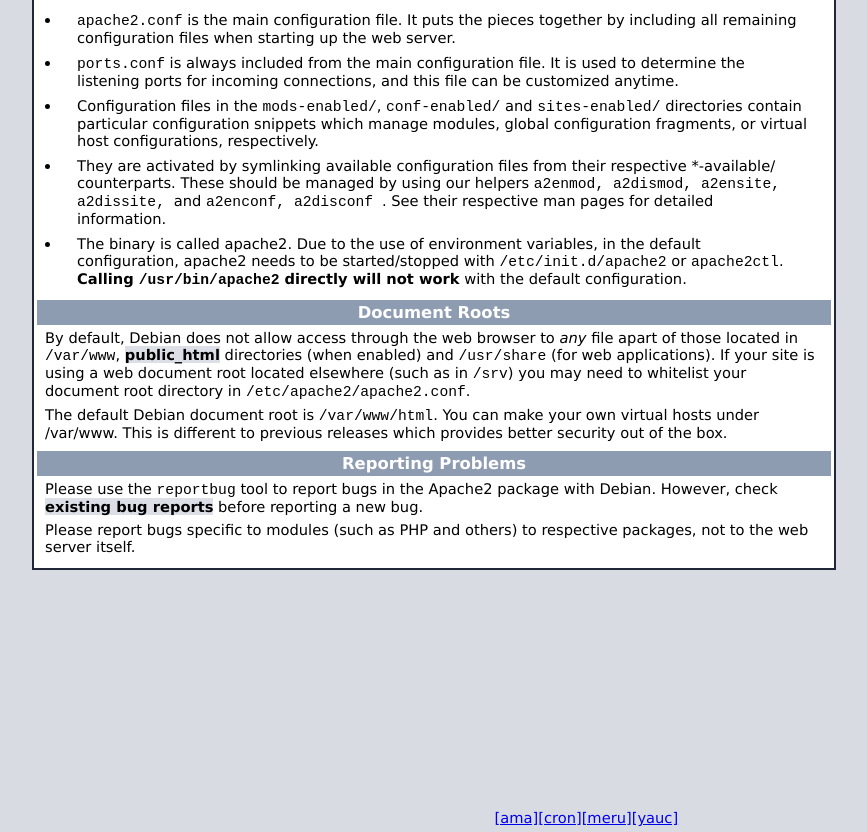
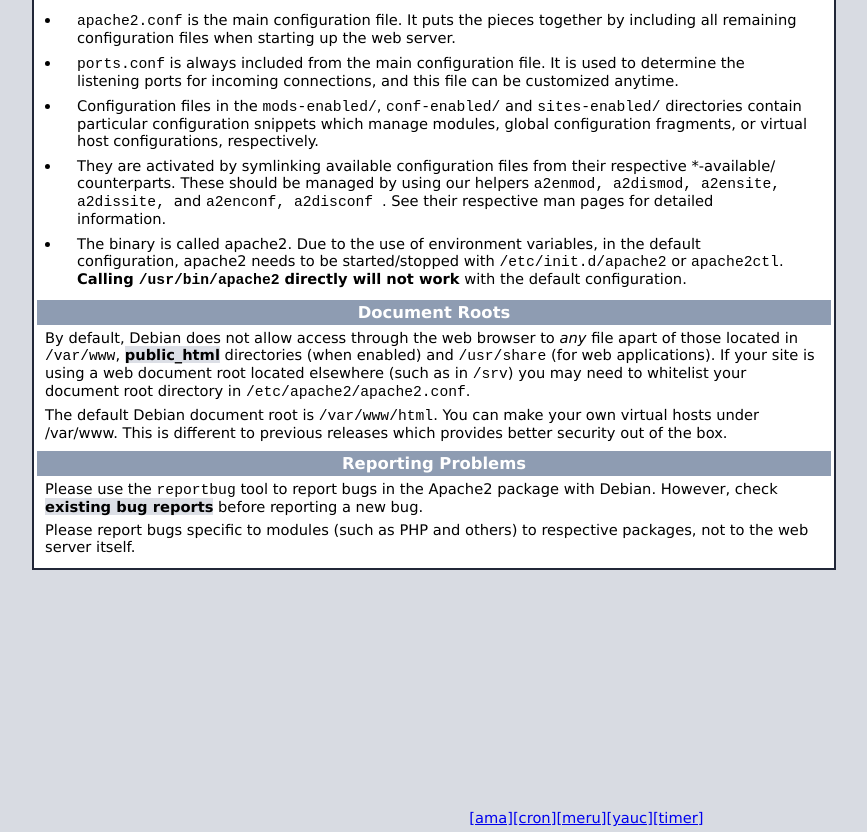
Before and after one commit to p06044/RPi2server, a plain HTML site: page index.html in a window 1280 px wide. Shown: the part 620-1452 px from the top of the page, without its empty margins (206-1073 px from the left). Drawn offline with Linux system fonts and the light colour scheme.

Commit message:
add new file

```diff
--- a/index.html
+++ b/index.html
@@ -372,7 +372,8 @@
 <script>
 (adsbygoogle = window.adsbygoogle || []).push({});
 </script>
-<a href="amazonlist.html">[ama]</a><a href="cron.html">[cron]</a><a href="auctionlist.html">[meru]</a><a href="ya.html">[yauc]</a>
+<a href="amazonlist.html">[ama]</a><a href="cron.html">[cron]</a><a href="auctionlist.html">[meru]</a><a href="ya.html">[yauc]</a><a href="timer.html">[timer]</a>
+
 
   </body>
 </html>
```
